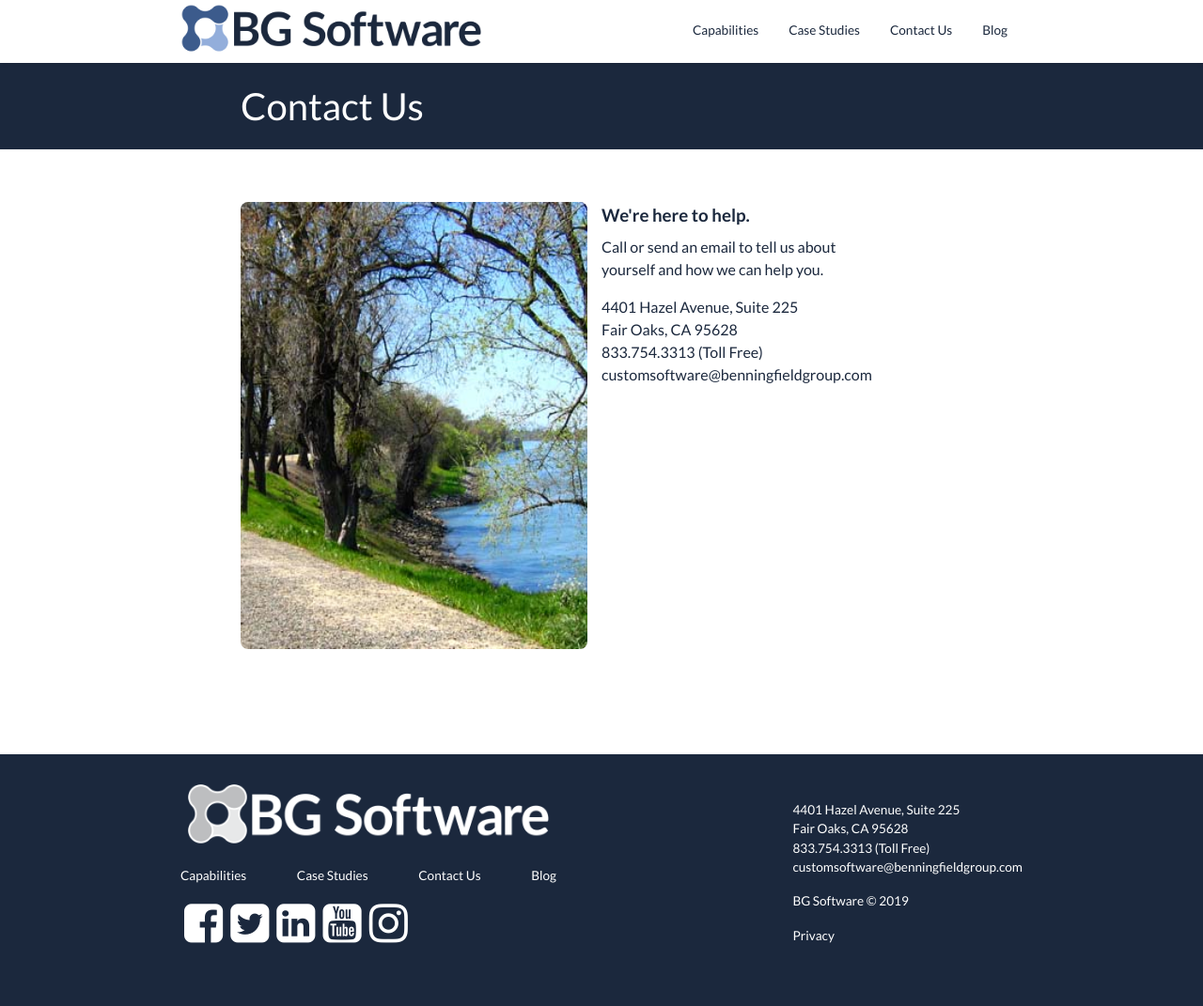
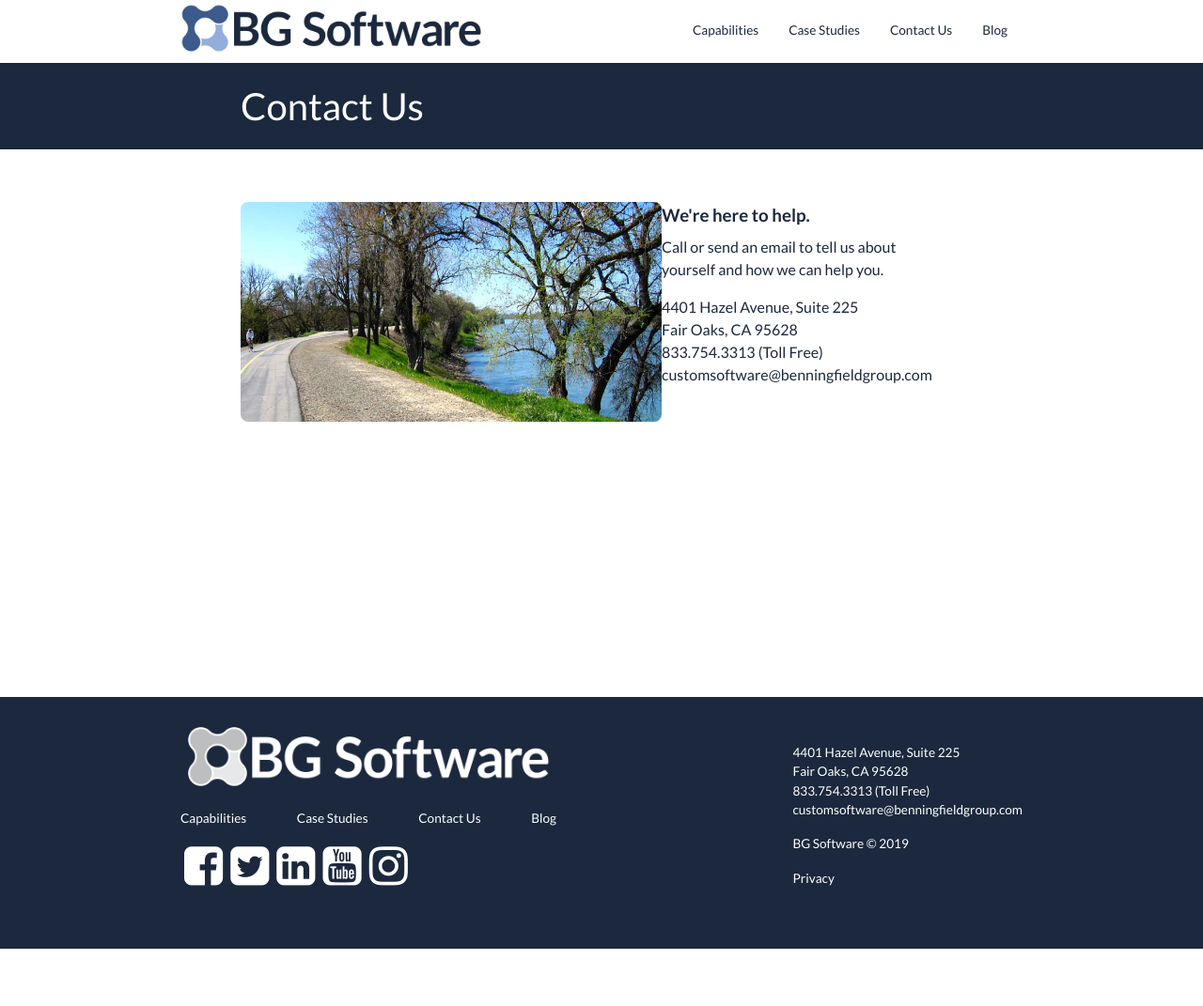
Before and after one commit to bgsoftware/company-site, a Jekyll site: the page built from contact-form.html, in a window 1280 px wide. Shown: the whole page at 94% size. Built offline with Jekyll 4.4.1, drawn with Linux system fonts in a browser that asks for light colours; comment, search, counter and statistics services are not loaded; after the commit the page ends 1010 px from its top, so only the background shows below that.

Commit message:
Update css to not allow image to strech, Update to support IE11 and accessability

```diff
--- a/_sass/components/_contact-us.scss
+++ b/_sass/components/_contact-us.scss
@@ -26,12 +26,21 @@
   }
 
   .contact-us__image-container {
+    background-image: url("/assets/images/misc/american_river_bike_trail.jpg");
+    background-size: cover;
+    background-repeat: no-repeat;
+    background-position: 50% 50%;
     display: block;
-    object-fit: cover;
-    height: 29.75em;
+    width: 28em;
   }
 
-  .contact-us__image-container, .contact-us__form { width: 48%; }
+  .hide-text {
+    text-indent: 100%;
+    white-space: nowrap;
+    overflow: hidden;
+  }
+
+  .contact-us__form { width: 50%; }
 
   .contact-us-__submit-btn-container  { text-align: left; }
 }
```
